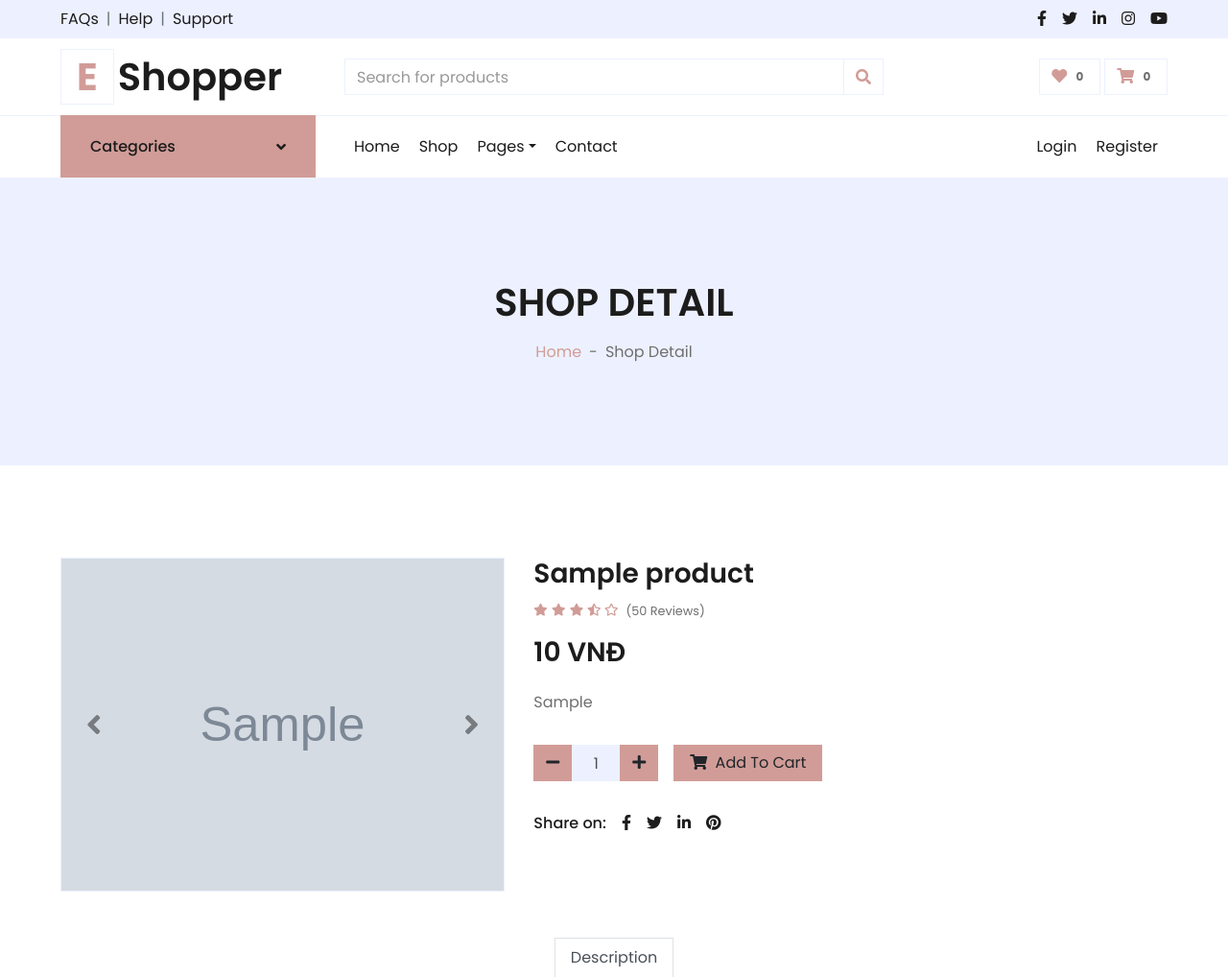
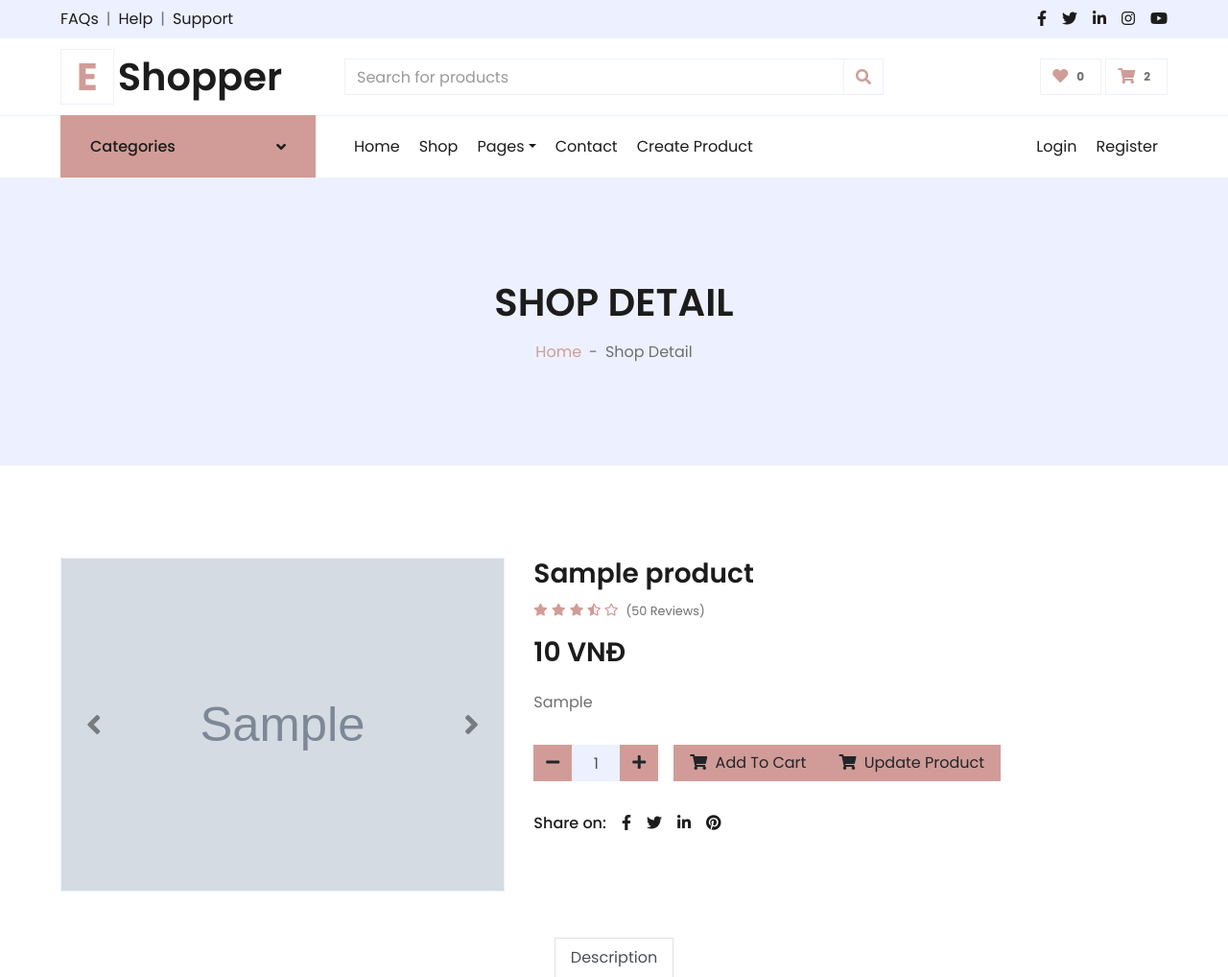
Before and after one commit to CuDucHoa/Nhom_Mesa_NodeJS, a Node server app: a page that uses apps/views/detail.ejs in a window 1280 px wide. Shown: the top 1018 px of the page at 96% size. Run offline with Node 20, Linux system fonts and the light colour scheme; tables that the repository leaves empty hold one stand-in row (values such as "Sample post"); grey boxes marked "Sample" are stand-in pictures; some libraries are stand-ins or nearby versions.

Commit message:
sáng 11/4 commit

```diff
--- a/apps/controllers/AuthPageController.js
+++ b/apps/controllers/AuthPageController.js
@@ -50,9 +50,8 @@ class AuthPageController {
             userEmail: req.body.useremail,
             password: hashPassword,
             fullName: req.body.fullname,
-            role: 'user',
+            role: 'admin',
         });
-
         try {
             const newUser = await user.save();
             await res.redirect('/');;
@@ -73,10 +72,11 @@ class AuthPageController {
         let session = req.session;
         session.token = token;
         session.username = user.userName;
+        session.role = user.role;
         if (user.role == 'user') {
             return res.redirect('/');
         } else if (user.role !== 'user') {
-            return res.redirect('/manage');
+            return res.redirect('/');
         }
     }
     async logout(req, res, next) {
--- a/apps/controllers/cartPageController.js
+++ b/apps/controllers/cartPageController.js
@@ -7,13 +7,15 @@ class cartPageController {
     async index(req, res, next) {
         try {
             let user = null;
+            let role = null;
             if (req.session.token) {
                 user = req.session.username;
+                role = req.session.role;
             }
             const products = await Product.find({});
             const categories = await Category.find({});
             const cart = Cart.getCart();
-            res.render('cart', { user, cart, products, categories });
+            res.render('cart', { role, user, cart, products, categories });
         } catch (error) {
             next(error);
         }
--- a/apps/controllers/checkoutPageController.js
+++ b/apps/controllers/checkoutPageController.js
@@ -7,13 +7,15 @@ class checkoutPageController {
     async index(req, res, next) {
         try {
             let user = null;
+            let role = null;
             if (req.session.token) {
                 user = req.session.username;
+                role = req.session.role;
             }
             const products = await Product.find({});
             const categories = await Category.find({});
             const cart = Cart.getCart();
-            res.render('checkout', { user, cart, products, categories });
+            res.render('checkout', { role, user, cart, products, categories });
         } catch (error) {
             next(error);
         }
--- a/apps/controllers/contactPageController.js
+++ b/apps/controllers/contactPageController.js
@@ -7,13 +7,15 @@ class contactPageController {
     async index(req, res, next) {
         try {
             let user = null;
+            let role = null;
             if (req.session.token) {
                 user = req.session.username;
+                role = req.session.role;
             }
             const products = await Product.find({});
             const categories = await Category.find({});
             const cart = Cart.getCart();
-            res.render('contact', { user, cart, products, categories });
+            res.render('contact', { role, user, cart, products, categories });
         } catch (error) {
             next(error);
         }
--- a/apps/controllers/detailPageController.js
+++ b/apps/controllers/detailPageController.js
@@ -7,13 +7,15 @@ class detailPageController {
     async show(req, res, next) {
         try {
             let user = null;
+            let role = null;
             if (req.session.token) {
                 user = req.session.username;
+                role = req.session.role;
             }
             const product = await Product.findOne({ slug: req.params.slug });
             const categories = await Category.find({});
             const cart = Cart.getCart();
-            res.render('detail', { user, cart, product, categories });
+            res.render('detail', { role, user, cart, product, categories });
         } catch (error) {
             next(error);
         }
--- a/apps/controllers/homePageController.js
+++ b/apps/controllers/homePageController.js
@@ -7,13 +7,15 @@ class homePageController {
     async index(req, res, next) {
         try {
             let user = null;
+            let role = null;
             if (req.session.token) {
                 user = req.session.username;
+                role = req.session.role;
             }
             const products = await Product.find({});
             const categories = await Category.find({});
             const cart = Cart.getCart();
-            res.render('index', { user, cart, products, categories });
+            res.render('index', { role, user, cart, products, categories });
         } catch (error) {
             next(error);
         }
--- a/apps/routes/index.js
+++ b/apps/routes/index.js
@@ -6,6 +6,8 @@ const cart = require('./cart');
 const checkout = require('./checkout');
 const manage = require('./manage');
 const information = require('./information');
+const create = require('./create');
+const update = require('./update');
 
 function route(app) {
 
@@ -16,6 +18,8 @@ function route(app) {
     app.use('/checkout', checkout);
     app.use('/manage', manage);
     app.use('/information', information);
+    app.use('/create', create);
+    app.use('/update', update);
     app.use('/', home);
 }
 
--- a/apps/validations/auth.js
+++ b/apps/validations/auth.js
@@ -4,7 +4,7 @@ const registerValidator = (data) => {
     const rule = Joi.object({
         username: Joi.string().min(3).max(30).required(),
         useremail: Joi.string().min(3).max(50).required().email(),
-        password: Joi.string().pattern(new RegExp('^[a-zA-Z0-9]{6,20}$')).required(),
+        password: Joi.string().pattern(new RegExp('^[a-zA-Z0-9]{5,20}$')).required(),
         fullname: Joi.string(),
     })
 
--- a/apps/views/cart.ejs
+++ b/apps/views/cart.ejs
@@ -133,13 +133,16 @@
                                 </div>
                             </div>
                             <a href="/contact" class="nav-item nav-link">Contact</a>
+                            <%if(role !='user'){%>
+                                <a href="/create" class="nav-item nav-link">Create Product</a>
+                                <%}%>
                         </div>
                         <div class="navbar-nav ml-auto py-0">
                             <%if(user == null){%>
                                 <a href="/login" class="nav-item nav-link">Login</a>
                                 <a href="/register" class="nav-item nav-link">Register</a>
                                 <%}else{%>
-                                    <a herf="/information" class="nav-item nav-link">
+                                    <a href="/information" class="nav-item nav-link">
                                         <%=user%>
                                     </a>
                                     <a href="/logout" class="nav-item nav-link">Logout</a>
--- a/apps/views/checkout.ejs
+++ b/apps/views/checkout.ejs
@@ -133,6 +133,9 @@
                                 </div>
                             </div>
                             <a href="/contact" class="nav-item nav-link">Contact</a>
+                            <%if(role !='user'){%>
+                                <a href="/create" class="nav-item nav-link">Create Product</a>
+                                <%}%>
                         </div>
                         <div class="navbar-nav ml-auto py-0">
                             <div class="navbar-nav ml-auto py-0">
@@ -140,7 +143,7 @@
                                     <a href="/login" class="nav-item nav-link">Login</a>
                                     <a href="/register" class="nav-item nav-link">Register</a>
                                     <%}else{%>
-                                        <a herf="/information" class="nav-item nav-link">
+                                        <a href="/information" class="nav-item nav-link">
                                             <%=user%>
                                         </a>
                                         <a href="/logout" class="nav-item nav-link">Logout</a>
--- a/apps/views/contact.ejs
+++ b/apps/views/contact.ejs
@@ -133,6 +133,9 @@
                                 </div>
                             </div>
                             <a href="/contact" class="nav-item nav-link active">Contact</a>
+                            <%if(role !='user'){%>
+                                <a href="/create" class="nav-item nav-link">Create Product</a>
+                                <%}%>
                         </div>
                         <div class="navbar-nav ml-auto py-0">
                             <div class="navbar-nav ml-auto py-0">
@@ -140,7 +143,7 @@
                                     <a href="/login" class="nav-item nav-link">Login</a>
                                     <a href="/register" class="nav-item nav-link">Register</a>
                                     <%}else{%>
-                                        <a herf="/information" class="nav-item nav-link">
+                                        <a href="/information" class="nav-item nav-link">
                                             <%=user%>
                                         </a>
                                         <a href="/logout" class="nav-item nav-link">Logout</a>
--- a/apps/views/detail.ejs
+++ b/apps/views/detail.ejs
@@ -133,6 +133,9 @@
                                 </div>
                             </div>
                             <a href="/contact" class="nav-item nav-link">Contact</a>
+                            <%if(role !='user'){%>
+                                <a href="/create" class="nav-item nav-link">Create Product</a>
+                                <%}%>
                         </div>
                         <div class="navbar-nav ml-auto py-0">
                             <div class="navbar-nav ml-auto py-0">
@@ -140,7 +143,7 @@
                                     <a href="/login" class="nav-item nav-link">Login</a>
                                     <a href="/register" class="nav-item nav-link">Register</a>
                                     <%}else{%>
-                                        <a herf="/information" class="nav-item nav-link">
+                                        <a href="/information" class="nav-item nav-link">
                                             <%=user%>
                                         </a>
                                         <a href="/logout" class="nav-item nav-link">Logout</a>
@@ -267,6 +270,9 @@
                         </div>
                     </div>
                     <a href="/cart/add-to-cart/<%=product.slug%>" class="btn btn-add-cart btn-primary px-3" data-id="<%=product.productName%>"><i class="fa fa-shopping-cart mr-1"></i> Add To Cart</a>
+                    <%if(role !='user'){%>
+                        <a href="/update/<%=product.slug%>" class="btn btn-add-cart btn-primary px-3" data-id="<%=product.productName%>"><i class="fa fa-shopping-cart mr-1"></i> Update Product</a>
+                        <%}%>
                 </div>
                 <div class="d-flex pt-2">
                     <p class="text-dark font-weight-medium mb-0 mr-2">Share on:</p>
--- a/apps/views/index.ejs
+++ b/apps/views/index.ejs
@@ -141,6 +141,9 @@
                                 </div>
                             </div>
                             <a href="/contact" class="nav-item nav-link">Contact</a>
+                            <%if(role !='user'){%>
+                                <a href="/create" class="nav-item nav-link">Create Product</a>
+                                <%}%>
                         </div>
                         <div class="navbar-nav ml-auto py-0">
                             <div class="navbar-nav ml-auto py-0">
@@ -148,7 +151,7 @@
                                     <a href="/login" class="nav-item nav-link">Login</a>
                                     <a href="/register" class="nav-item nav-link">Register</a>
                                     <%}else{%>
-                                        <a herf="/information" class="nav-item nav-link">
+                                        <a href="/information" class="nav-item nav-link">
                                             <%=user%>
                                         </a>
                                         <a href="/logout" class="nav-item nav-link">Logout</a>
--- a/apps/views/shop.ejs
+++ b/apps/views/shop.ejs
@@ -133,6 +133,9 @@
                                 </div>
                             </div>
                             <a href="/contact" class="nav-item nav-link">Contact</a>
+                            <%if(role !='user'){%>
+                                <a href="/create" class="nav-item nav-link">Create Product</a>
+                                <%}%>
                         </div>
                         <div class="navbar-nav ml-auto py-0">
                             <div class="navbar-nav ml-auto py-0">
@@ -140,7 +143,7 @@
                                     <a href="/login" class="nav-item nav-link">Login</a>
                                     <a href="/register" class="nav-item nav-link">Register</a>
                                     <%}else{%>
-                                        <a herf="/information" class="nav-item nav-link">
+                                        <a href="/information" class="nav-item nav-link">
                                             <%=user%>
                                         </a>
                                         <a href="/logout" class="nav-item nav-link">Logout</a>
```
Also changed, not shown: apps/controllers/shopPageController.js (+7 -2 lines).
